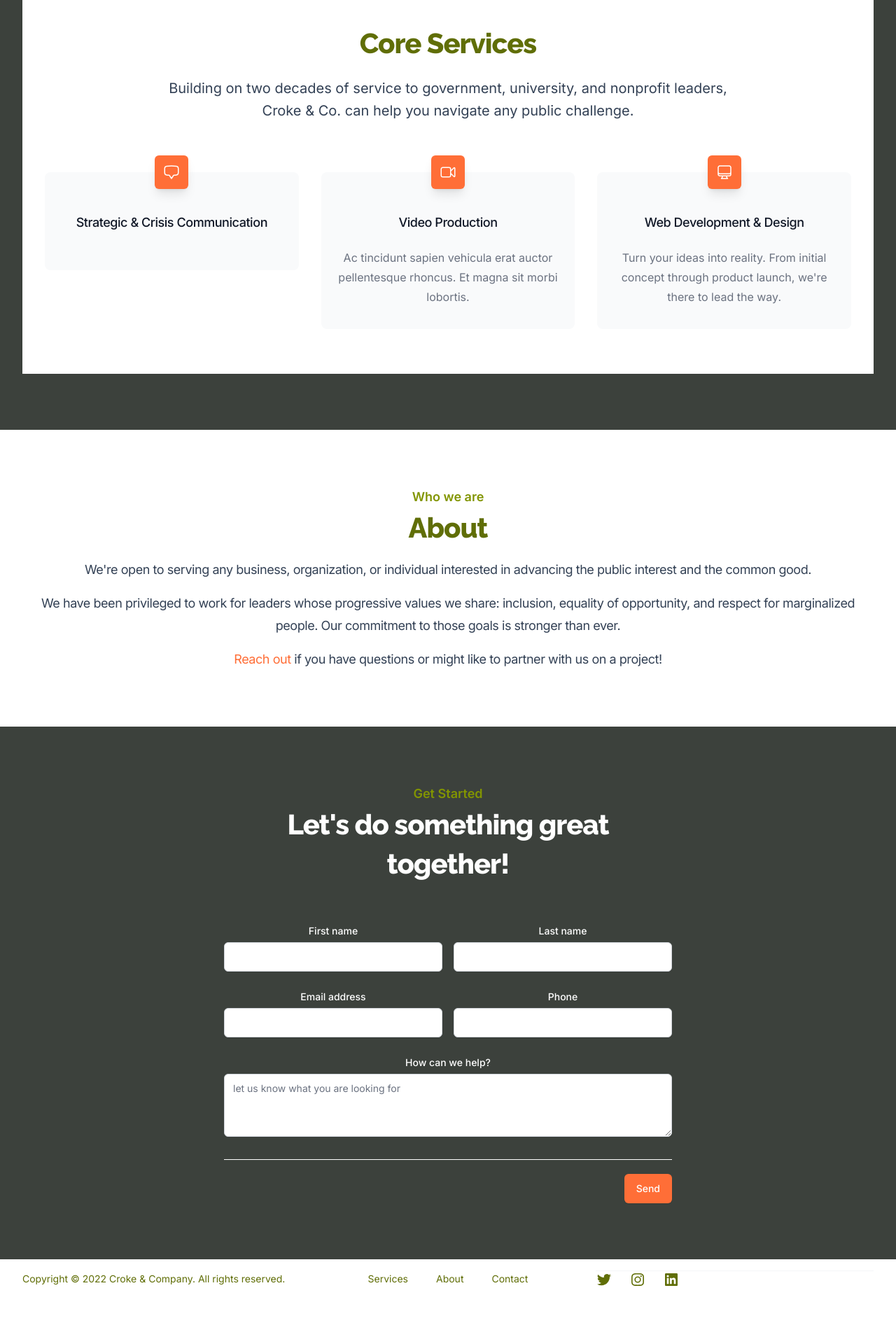
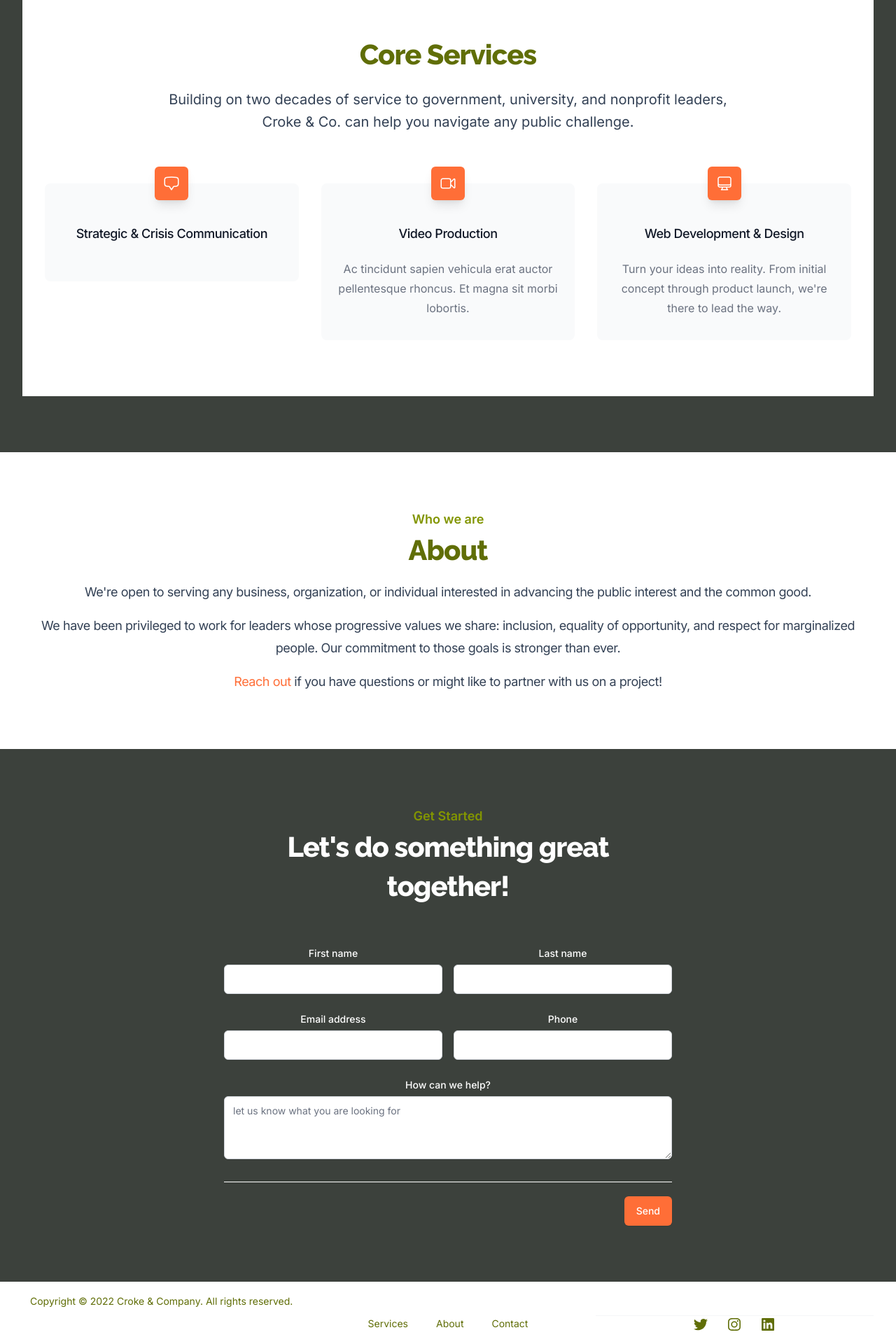
Before and after one commit to pc45/crokebrothers, a Next.js app: page / in a window 1280 px wide. Shown: the part 613-2533 px from the top of the page at 70% size. Before the commit the page ends 2469 px from the top, so only its background shows below. Built offline with nearby package versions, Linux system fonts and the light colour scheme.

Commit message:
fix mobile layout

```diff
--- a/src/components/Footer.jsx
+++ b/src/components/Footer.jsx
@@ -4,9 +4,9 @@
 export function Footer() {
   return (
     <footer>
-      <Container className="grid grid-cols-3 gap-x-3 content-center py-4">
+      <Container className="flex flex-col space-y-8 md:grid md:grid-cols-3 md:gap-x-3 justify-center py-4 ">
         <div>
-          <p className="text-sm text-croke sm:mt-0">
+          <p className="text-sm text-croke sm:mt-0 text-center">
             Copyright &copy; {new Date().getFullYear()} Croke &amp; Company. All rights
             reserved.
           </p>
@@ -38,8 +38,8 @@
             </ul>
           </nav>
         </div>
-        <div className="border-t border-slate-400/10 sm:flex-row-reverse sm:justify-between">
-          <div className="flex space-x-6">
+        <div className=" text-center border-t border-slate-400/10 sm:flex-row-reverse sm:justify-between">
+          <div className="flex justify-center space-x-6">
             <Link href="#">
               <a className="group">
                 <span className="sr-only">Croke&amp;Co on Twitter</span>
--- a/src/components/Header.jsx
+++ b/src/components/Header.jsx
@@ -16,7 +16,7 @@
             <span className="sr-only">Toggle Navigation</span>
             <svg
               aria-hidden="true"
-              className="h-3.5 w-3.5 overflow-visible stroke-slate-700"
+              className="h-3.5 w-3.5 overflow-visible stroke-croke-300"
               fill="none"
               strokeWidth={2}
               strokeLinecap="round"
@@ -116,14 +116,14 @@
                 </a>
               </Link>
             </li>
-            <li className="ml-6 hidden md:block">
+            <li className="ml-6 hidden md:block ">
               <Link href="#contact">
                 <a className="font-display tracking-widest font-bold text-lg rounded-lg py-1 px-2 text-white hover:bg-croke-200 hover:text-slate-900">
                   Contact Us
                 </a>
               </Link>
             </li>
-            <li className="ml-5 -mr-1 md:hidden">
+            <li className="ml-48 -mr-1 md:hidden">
               <MobileNavigation />
             </li>
           </ul>
--- a/src/components/Services.jsx
+++ b/src/components/Services.jsx
@@ -31,7 +31,7 @@
           className="bg-croke-400 py-20"
       >
         <Container>
-          <div className="relative bg-white sm:py-12 lg:py-16">
+          <div className="relative bg-white py-20">
             <div className="mx-auto max-w-md px-4 text-center sm:max-w-3xl sm:px-6 lg:max-w-7xl lg:px-8">
 
               <p className="font-display text-3xl tracking-tight text-croke sm:text-4xl">
```
Lines whose indentation alone changed are shown as unchanged.
